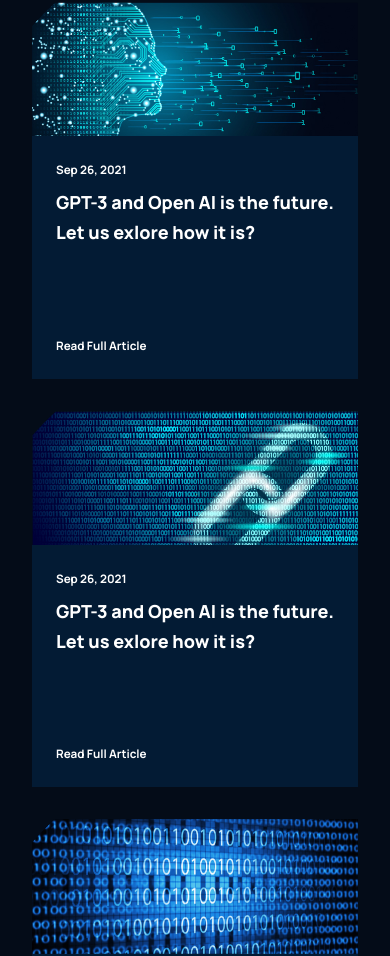
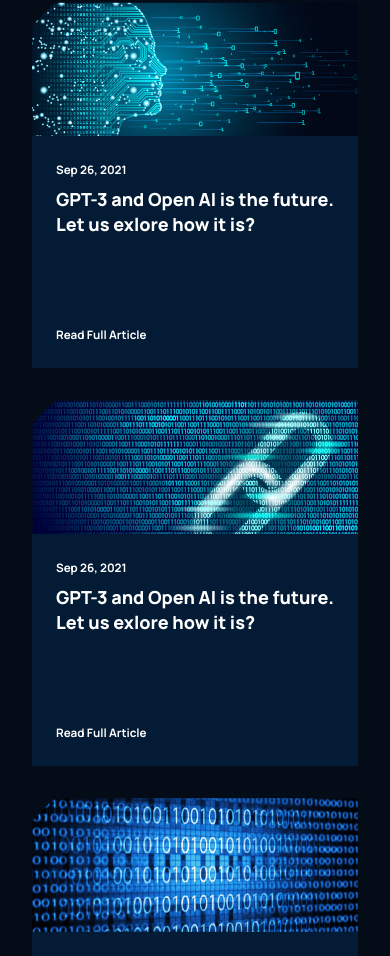
Before and after one commit to adrianhajdin/project_modern_ui_ux_gpt3, a React (Create React App) app: page / in a window 390 px wide. Shown: the part 4923-5879 px from the top of the page. Built offline with nearby package versions, Linux system fonts and the light colour scheme.

Commit message:
Update article.css

```diff
--- a/src/components/article/article.css
+++ b/src/components/article/article.css
@@ -55,6 +55,6 @@
 @media screen and (max-width: 550px) {
     .gpt3__blog-container_article-content h3 {
         font-size: 18px;
-        line-height: 25p;
+        line-height: 25px;
     }
 }
```
